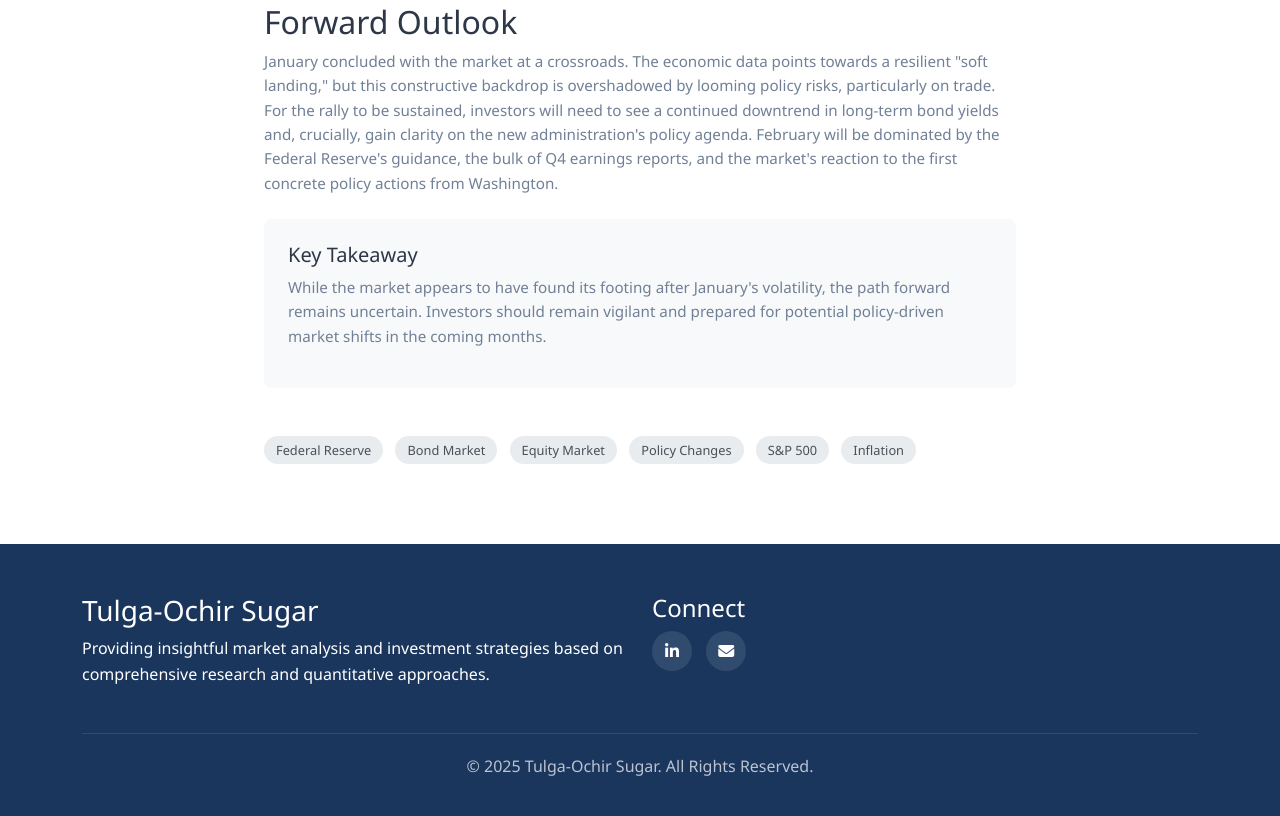
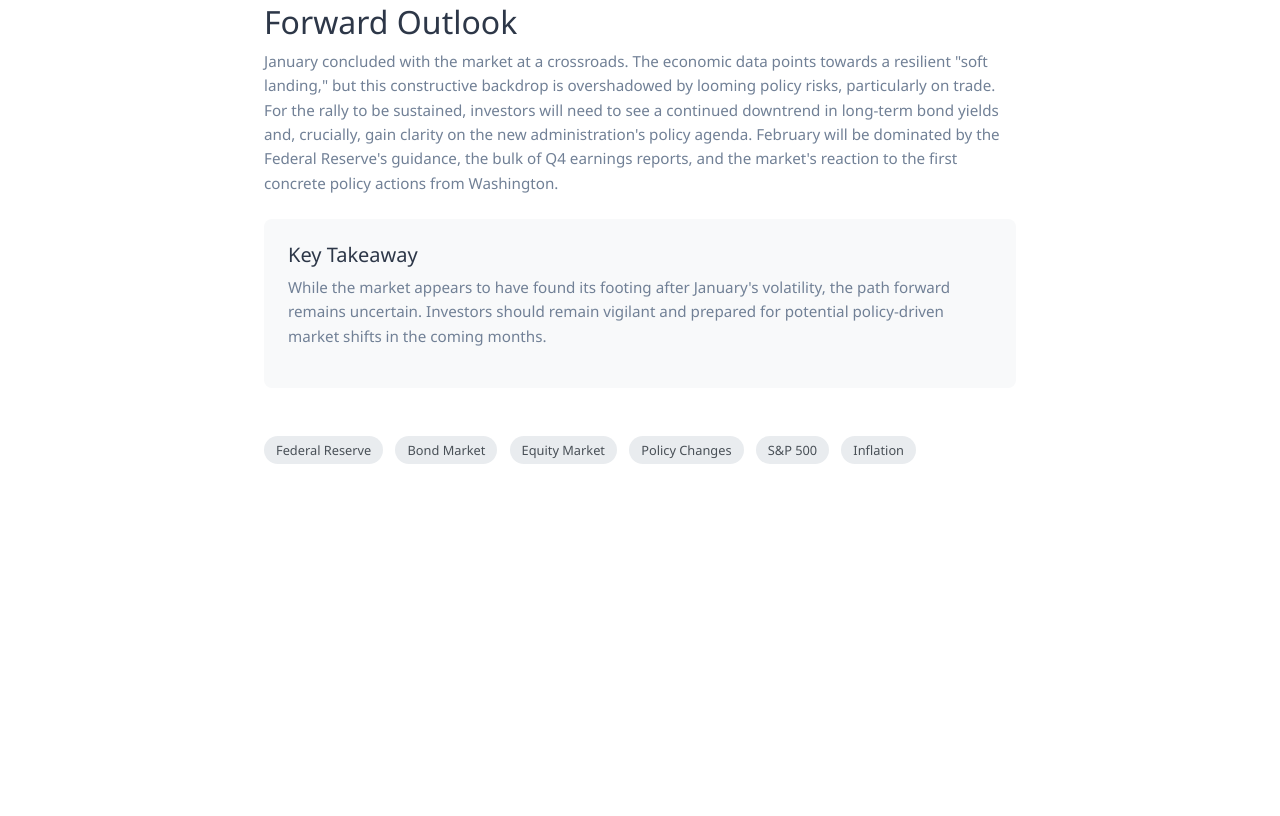
Before and after one commit to tulgaochir/tulga.eu, a plain HTML site: page market-outlook/articles/q1-2025/january-2025.html in a window 1280 px wide. Shown: the part 3268-4084 px from the top of the page. After the commit the page ends 3812 px from the top, so only its background shows below. Drawn offline with nearby package versions, Linux system fonts and the light colour scheme; files that its build step writes are made by us from their sources; files whose address does not match are found by name.

Commit message:
Update january-2025.html

```diff
--- a/market-outlook/articles/q1-2025/january-2025.html
+++ b/market-outlook/articles/q1-2025/january-2025.html
@@ -342,28 +342,6 @@
         </div>
     </main>
 
-    <!-- Footer -->
-    <footer>
-        <div class="container">
-            <div class="row">
-                <div class="col-md-6">
-                    <h3>Tulga-Ochir Sugar</h3>
-                    <p>Providing insightful market analysis and investment strategies based on comprehensive research and quantitative approaches.</p>
-                </div>
-                <div class="col-md-6">
-                    <h4>Connect</h4>
-                    <div class="social-icons">
-                        <a href="https://www.linkedin.com/in/tulga-ochir-s/"><i class="fab fa-linkedin-in"></i></a>
-                        <a href="mailto:mail@tulga.eu"><i class="fas fa-envelope"></i></a>
-                    </div>
-                </div>
-            </div>
-            <div class="copyright">
-                <p>&copy; 2025 Tulga-Ochir Sugar. All Rights Reserved.</p>
-            </div>
-        </div>
-    </footer>
-
     <!-- Scripts -->
     <script src="https://cdn.jsdelivr.net/npm/bootstrap@5.3.0/dist/js/bootstrap.bundle.min.js" defer></script>
     <script src="../../assets/js/main.js"></script>
```
